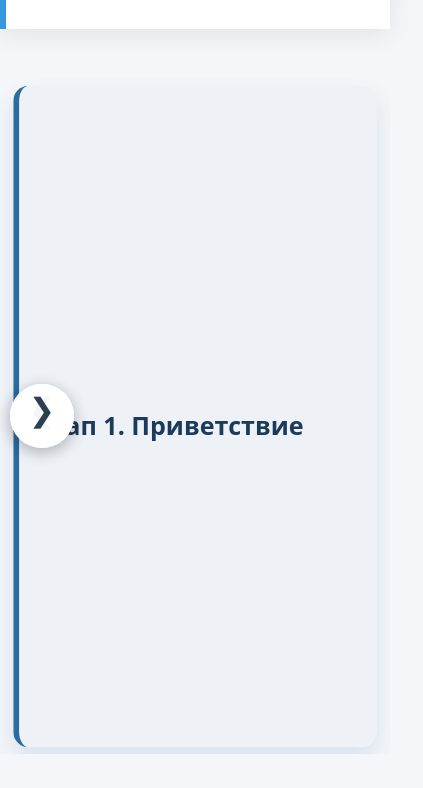
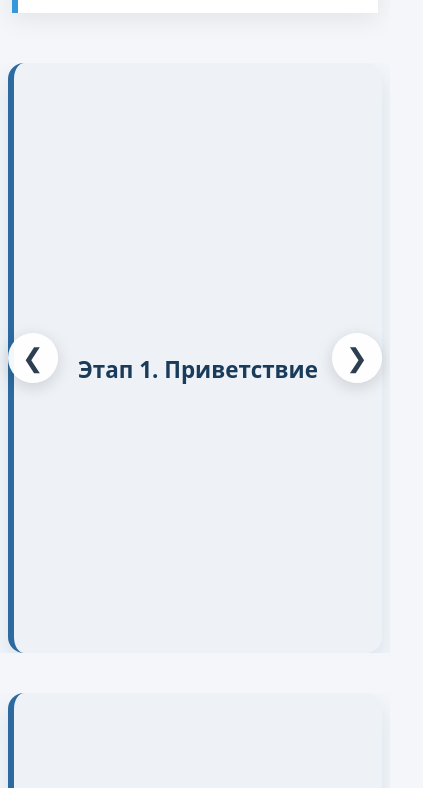
Before and after one commit to alexsayt-lang/my-project, a plain HTML site: page index.html in a window 390 px wide. Shown: the part 1209-1997 px from the top of the page, 423 px wide, since content can reach past the window. Drawn offline with Linux system fonts and the light colour scheme.

Commit message:
Add files via upload

```diff
--- a/index.html
+++ b/index.html
@@ -13,16 +13,19 @@
       --card-bg: #ffffff;
     }
 
+    * { box-sizing: border-box; }
+
+    html, body {
+      margin: 0;
+      padding: 0;
+      overflow-x: hidden; /* запрещает горизонтальный скролл всей страницы */
+    }
+
     body {
       font-family: system-ui, -apple-system, Segoe UI, Roboto, sans-serif;
       background: #f4f6f9;
       color: #333;
-      margin: 0;
-      padding: 0;
-      overflow-x: hidden; /* запрет горизонтальной прокрутки страницы */
     }
-
-    * { box-sizing: border-box; }
 
     /* Герой-блок */
     .hero-section {
@@ -95,7 +98,7 @@
 
     /* Карусель */
     .full-screen-carousel {
-      position: relative; width: 100%; min-height: 520px; /* фиксируем высоту, чтобы не схлопывалось */
+      position: relative; width: 100%; min-height: 520px;
       overflow: hidden; padding: 0 20px; box-sizing: border-box;
     }
     .carousel-track {
@@ -141,6 +144,7 @@
     .card h3 {
       margin: 0 0 28px 0; font-size: 3.6rem; line-height: 1.05; color: #1a3b5a;
       text-align: center; font-weight: 700;
+      overflow-wrap: break-word; word-wrap: break-word;
     }
     .card p {
       margin: 0; color: #555; font-size: 1.5rem; line-height: 1.45;
@@ -151,11 +155,32 @@
     /* Навигация */
     .nav-btn {
       position: absolute; top: 50%; transform: translateY(-50%);
-      background: rgba(255,255,255,0.9); border: none; cursor: pointer; z-index: 20;
-      box-shadow: 0 4px 12px rgba(0,0,0,0.2); color: #333;
+      width: 48px; height: 48px;
+      background: rgba(255, 255, 255, 0.95);
+      border: none; cursor: pointer; z-index: 30;
+      box-shadow: 0 4px 16px rgba(0, 0, 0, 0.15);
+      border-radius: 50%;
+      display: flex; align-items: center; justify-content: center;
+      color: #2c3e50;
+      -webkit-tap-highlight-color: transparent;
+      touch-action: manipulation;
     }
     .prev { left: 20px; }
     .next { right: 20px; }
+
+    .nav-btn .arrow {
+      display: block;
+      line-height: 1;
+      font-size: 28px;
+      text-align: center;
+      pointer-events: none; /* клик всегда попадает в кнопку, а не в стрелку */
+    }
+
+    .nav-btn:hover {
+      background: #ffffff;
+      transform: translateY(-50%) scale(1.05);
+      box-shadow: 0 6px 20px rgba(0, 0, 0, 0.2);
+    }
 
     /* Нижний блок выбранных карточек */
     #result-area {
@@ -190,28 +215,7 @@
     }
     .card.near:hover { opacity: 0.8; transform: scale(0.85) !important; cursor: pointer; }
 
-    /* --- МОБИЛЬНЫЕ СТИЛИ --- */
-    @media (max-width: 1024px) {
-      .card { width: 100%; min-width: auto; max-width: none; padding: 20px 16px; border-radius: 16px; }
-      .card.active { padding: 32px 20px; }
-    }
-    @media (max-width: 768px) {
-      .card { min-width: 95vw; height: 80vh; padding: 20px; }
-      .card.active { transform: scale(0.98); padding: 24px 16px; }
-      .card h3 { font-size: 2rem; margin-bottom: 20px; }
-      .card p { font-size: 1.1rem; line-height: 1.5; padding: 0 4px; }
-      .hero-section { height: 360px; }
-      .nav-btn {
-        padding: 12px 18px; font-size: 22px; left: 10px !important; right: 10px !important;
-        border-radius: 12px;
-      }
-    }
-    @media (max-width: 600px) {
-      .card h3 { font-size: 1.6rem; text-align: left; }
-      .card p { font-size: 1rem; line-height: 1.5; }
-      .nav-btn { padding: 10px 14px; font-size: 20px; }
-    }
-
+    /* Экспорт */
     .export-controls {
       display: flex;
       align-items: center;
@@ -249,63 +253,55 @@
       cursor: not-allowed;
     }
 
-
-
-.nav-btn {
-  position: absolute;
-  top: 50%;
-  transform: translateY(-50%);
-  background: rgba(255, 255, 255, 0.95);
-  border: none;
-  cursor: pointer;
-  z-index: 30;
-  box-shadow: 0 4px 16px rgba(0, 0, 0, 0.15);
-  border-radius: 50%; /* делает кнопку круглой */
-  display: flex;
-  align-items: center;
-  justify-content: center;
-  color: #2c3e50;
+    /* --- МОБИЛЬНЫЕ СТИЛИ (только тут меняется вид) --- */
+    @media (max-width: 1024px) {
+      .card {
+        width: calc(100vw - 40px);
+        min-width: calc(100vw - 40px);
+        max-width: calc(100vw - 40px);
+        padding: 24px 16px; border-radius: 16px;
+      }
+      .card.active { padding: 32px 20px; }
     }
 
-.prev {
-  left: 20px;
+    @media (max-width: 768px) {
+      .full-screen-carousel {
+        padding: 0 8px; /* минимум по бокам, чтобы карточка не упиралась в край */
+        min-height: 460px;
+      }
+      .card {
+        width: calc(100vw - 16px);
+        min-width: calc(100vw - 16px);
+        max-width: calc(100vw - 16px);
+        height: auto; min-height: 70vh;
+        padding: 28px 14px;
+      }
+      .card.active { transform: scale(1); padding: 32px 18px; }
+      .card h3 { font-size: 1.6rem; margin-bottom: 16px; }
+      .card p { font-size: 1rem; line-height: 1.5; }
+      .hero-section { height: 360px; }
+      .hero-title { font-size: 1.8rem; }
+      .instruction-box { margin-left: 12px; margin-right: 12px; padding: 24px 18px; }
+      #result-area { margin-left: 12px; margin-right: 12px; padding: 24px 18px; }
+
+      /* Стрелки: круглые, крупные, по центру, не обрезаются */
+      .nav-btn {
+        width: 56px;
+        height: 56px;
+        top: 50%;
+      }
+      .prev { left: 8px; }
+      .next { right: 8px; }
+      .nav-btn .arrow { font-size: 30px; }
+
+      .export-controls { flex-wrap: wrap; }
     }
 
-.next {
-  right: 20px;
+    @media (max-width: 400px) {
+      .card h3 { font-size: 1.4rem; }
+      .nav-btn { width: 50px; height: 50px; }
+      .nav-btn .arrow { font-size: 26px; }
     }
-
-/* Размер стрелки внутри кнопки */
-.nav-btn .arrow {
-  display: block;
-  width: 100%;
-  height: 100%;
-  line-height: 1;
-  font-size: 28px; /* размер символа на ПК */
-  text-align: center;
-}
-
-.nav-btn:hover {
-  background: #ffffff;
-  transform: translateY(-50%) scale(1.05);
-  box-shadow: 0 6px 20px rgba(0, 0, 0, 0.2);
-}
-
-/* Адаптив: на мобильных кнопки крупнее и ближе к краю */
-@media (max-width: 768px) {
-  .nav-btn {
-    width: 64px;
-    height: 64px;
-    left: 10px !important;
-    right: 10px !important;
-  }
-
-  .nav-btn .arrow {
-    font-size: 32px; /* стрелка ещё крупнее на телефоне */
-  }
-}
-
-
   </style>
 </head>
 <body>
@@ -364,9 +360,7 @@
       </select>
       <button id="download-btn" type="button">Скачать список</button>
     </div>
-
   </div>
-</body>
 
 <script>
 document.addEventListener('DOMContentLoaded', () => {
@@ -461,6 +455,14 @@ document.addEventListener('DOMContentLoaded', () => {
     updateSelectedList();
   }
 
+  // При повороте телефона / изменении размера окна — пересобираем центрирование
+  window.addEventListener('resize', () => {
+    document.querySelectorAll('.full-screen-carousel').forEach(container => {
+      const track = container.querySelector('.carousel-track');
+      const active = track ? track.querySelector('.card.active') : null;
+      if (active) centerCard(container, track, active);
+    });
+  });
 
   const allStages = {
     'carousel-1': [
```
Lines whose indentation alone changed are shown as unchanged.
